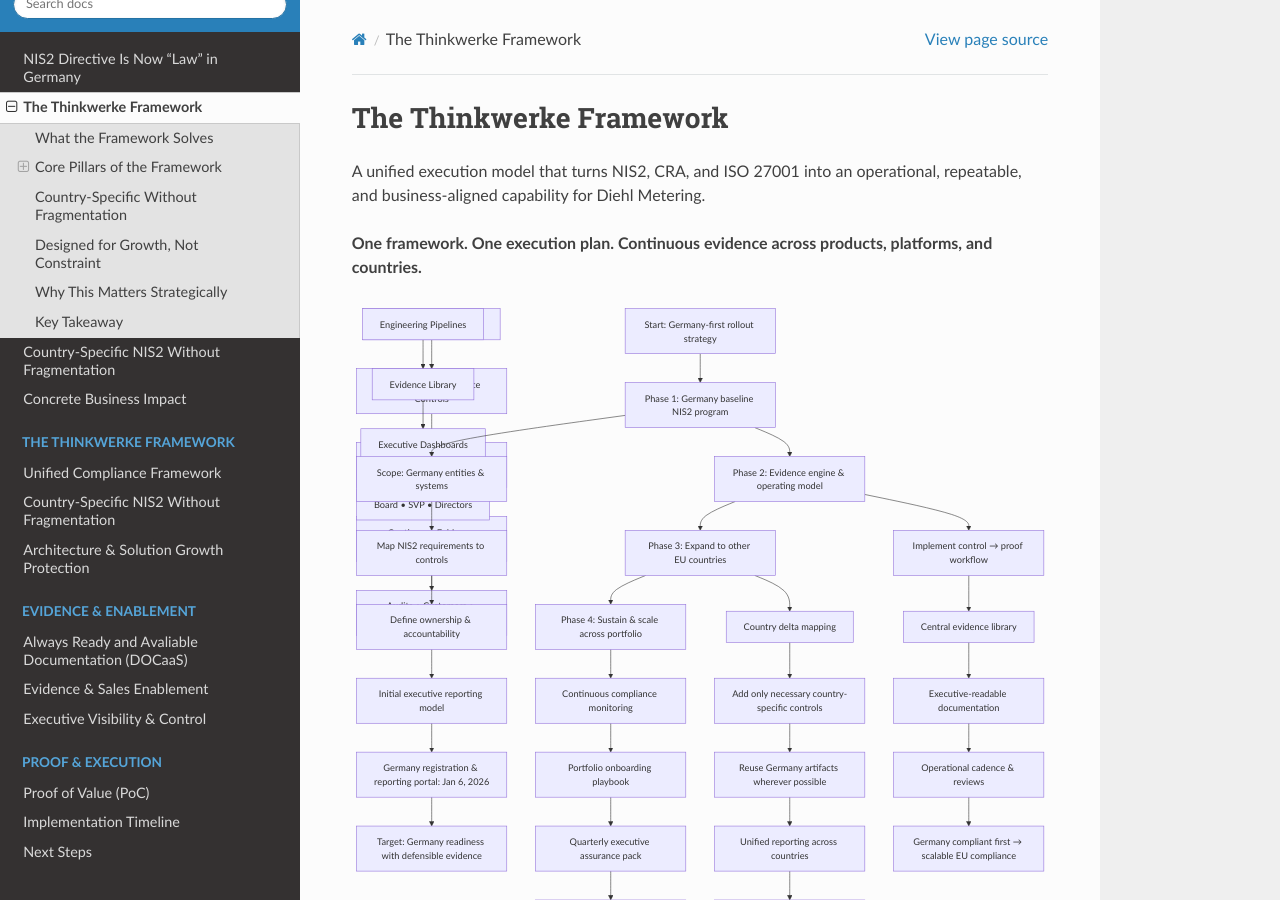
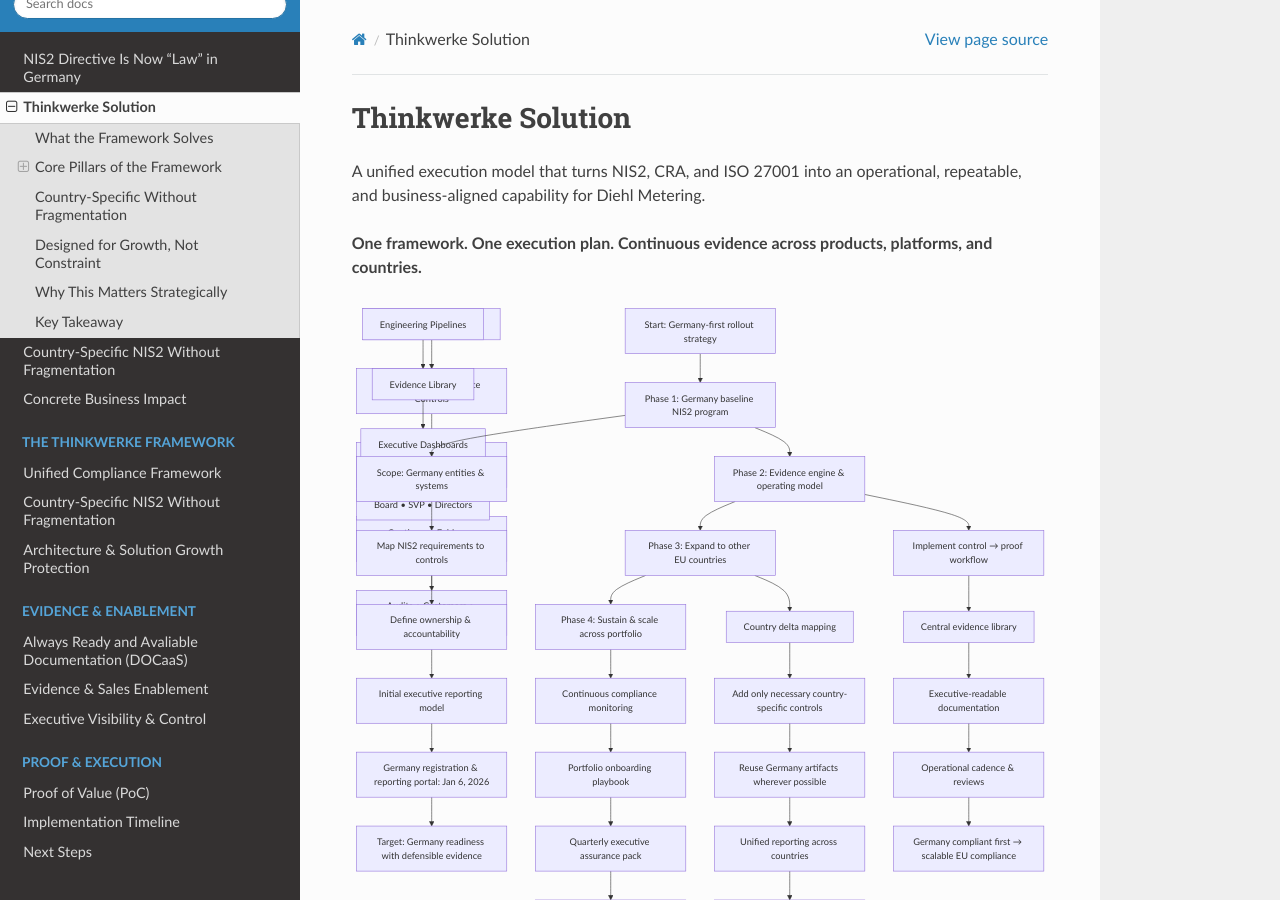
Before and after one commit to Mynkskhr/diehlmetering, a Sphinx documentation site: the page built from docs/source/thinkwerke-framework.rst, in a window 1280 px wide and 900 px high. Built offline with Sphinx 7.4.7 and the Read the Docs theme 3.1.0, drawn with Linux system fonts in a browser that asks for light colours; pages that are not in the unit, such as notebooks, are missing from menus.

Commit message:
Update thinkwerke-framework.rst

```diff
--- a/docs/source/thinkwerke-framework.rst
+++ b/docs/source/thinkwerke-framework.rst
@@ -1,5 +1,5 @@
-The Thinkwerke Framework
-========================
+Thinkwerke Solution
+===================
 
 A unified execution model that turns NIS2, CRA, and ISO 27001 into an operational,
 repeatable, and business-aligned capability for Diehl Metering.
```
